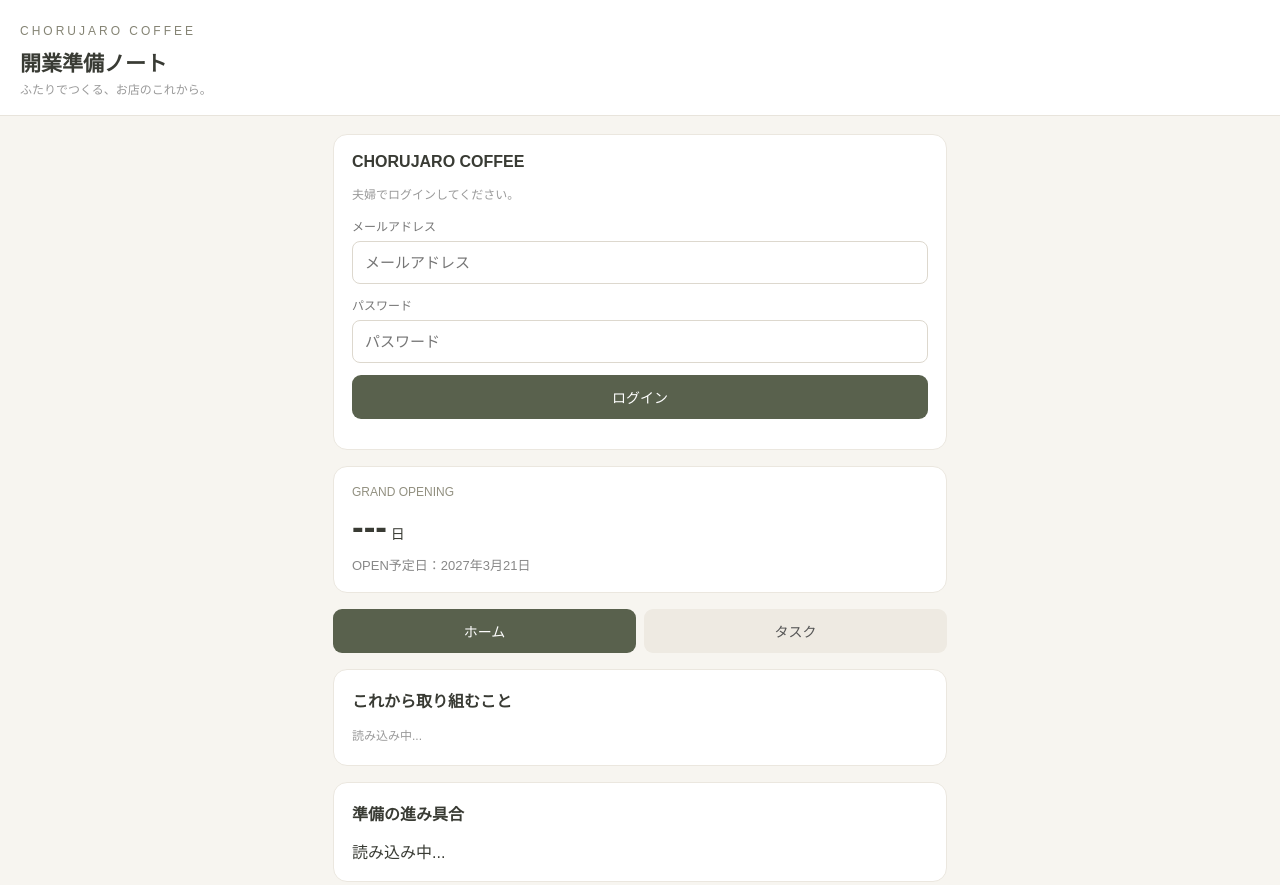
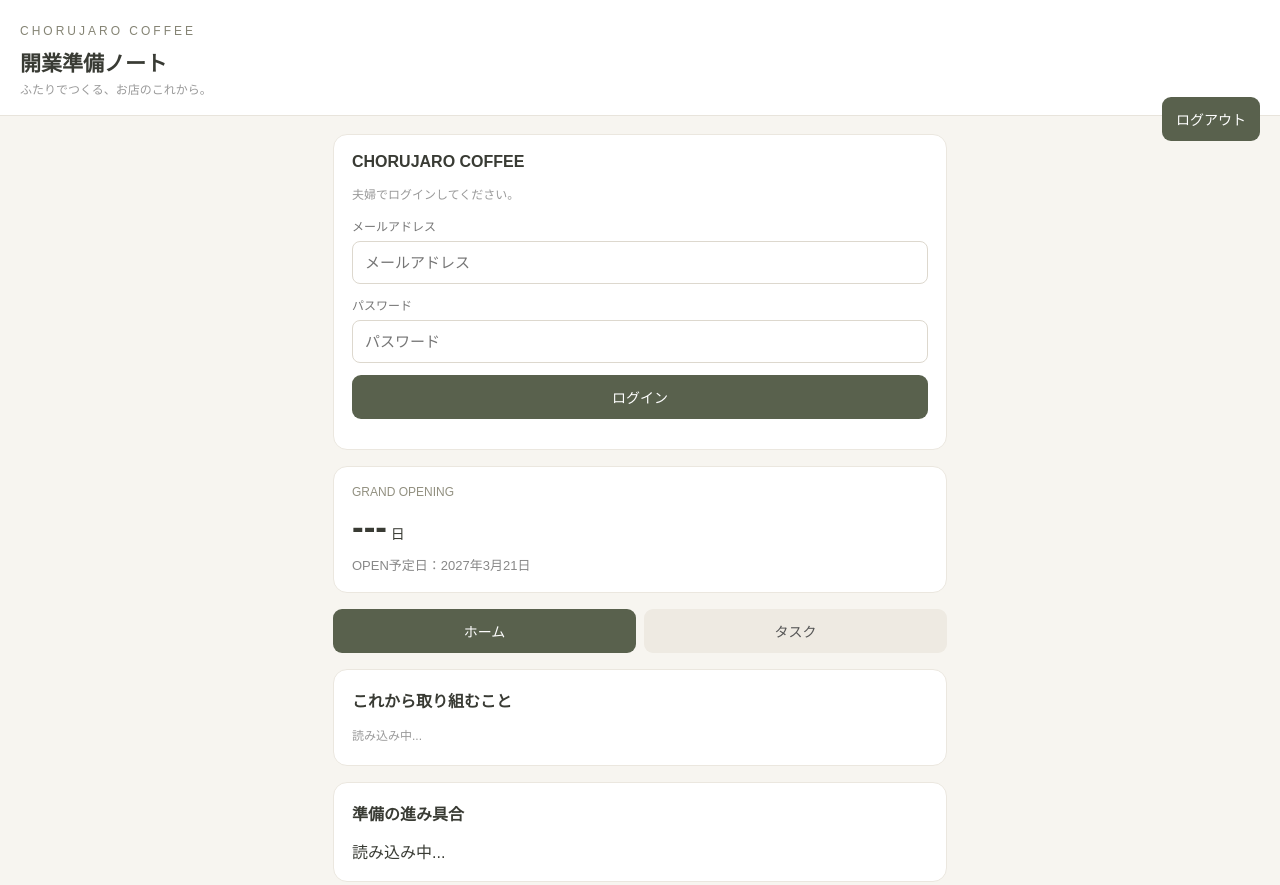
Before and after one commit to chorujaro/chorujaro-open-days, a plain HTML site: page index.html in a window 1280 px wide. Shown: the top 885 px of the page. Drawn offline with Linux system fonts and the light colour scheme.

Commit message:
Implement logout functionality and button
Added logout button and logout function for user authentication.

```diff
--- a/index.html
+++ b/index.html
@@ -48,6 +48,7 @@ footer{text-align:center;font-size:10px;color:#aaa;padding:20px}
  <div class="brand">CHORUJARO COFFEE</div>
  <h1>開業準備ノート</h1>
  <div class="sub">ふたりでつくる、お店のこれから。</div>
+ <button onclick="logout()" style="float:right">ログアウト</button>
 </header>
 <main>
  <section class="panel" id="loginPage">
@@ -203,6 +204,13 @@ async function deleteTask(id){
  catch(e){alert('削除できませんでした');}
 }
 async function login(){
+ async function logout(){
+  try {
+    await auth.signOut();
+  } catch(error) {
+    alert('ログアウトできませんでした');
+  }
+ }
  const email=document.getElementById('loginEmail').value.trim();
  const password=document.getElementById('loginPassword').value;
  const message=document.getElementById('loginMessage');
```
